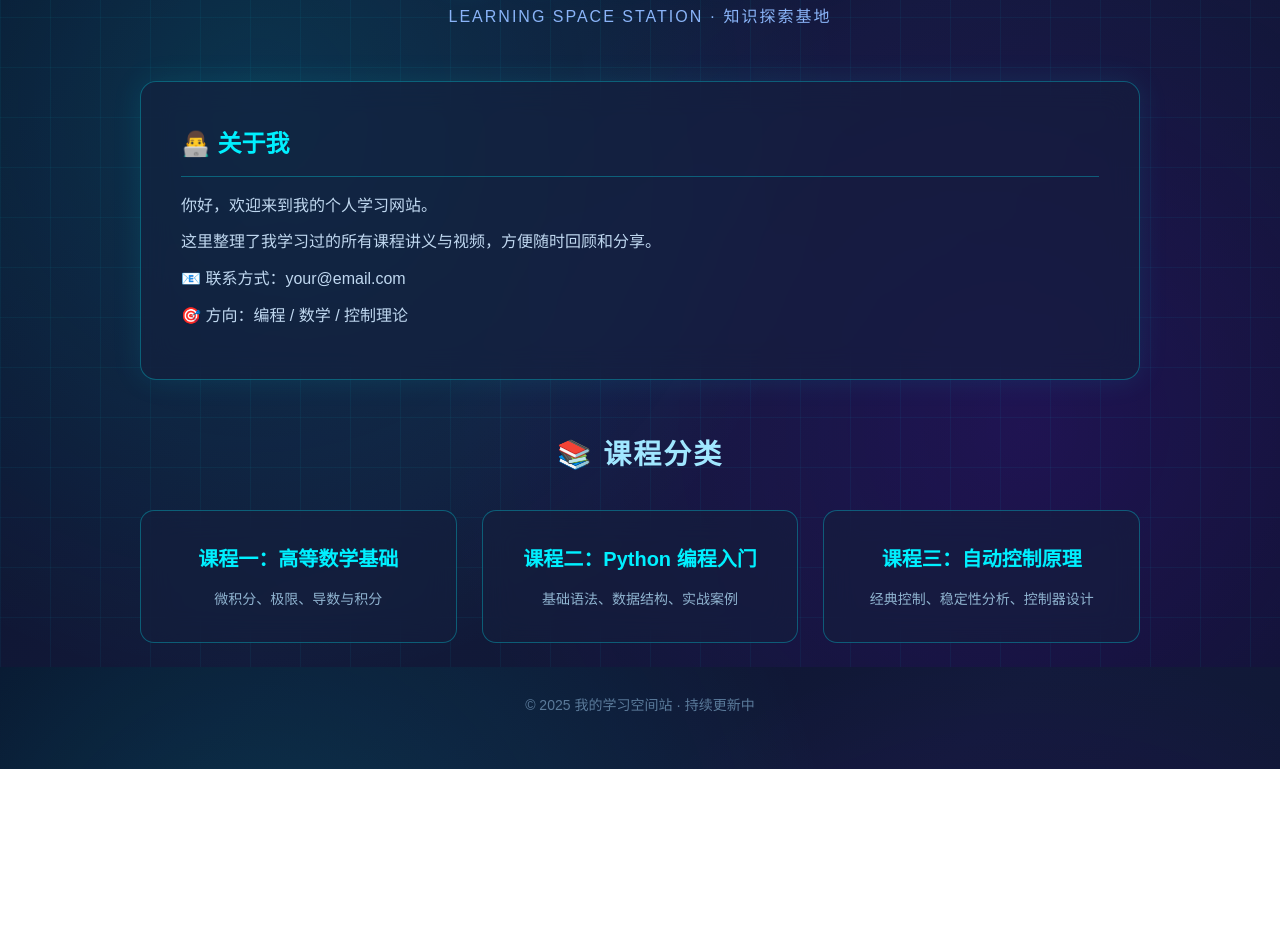
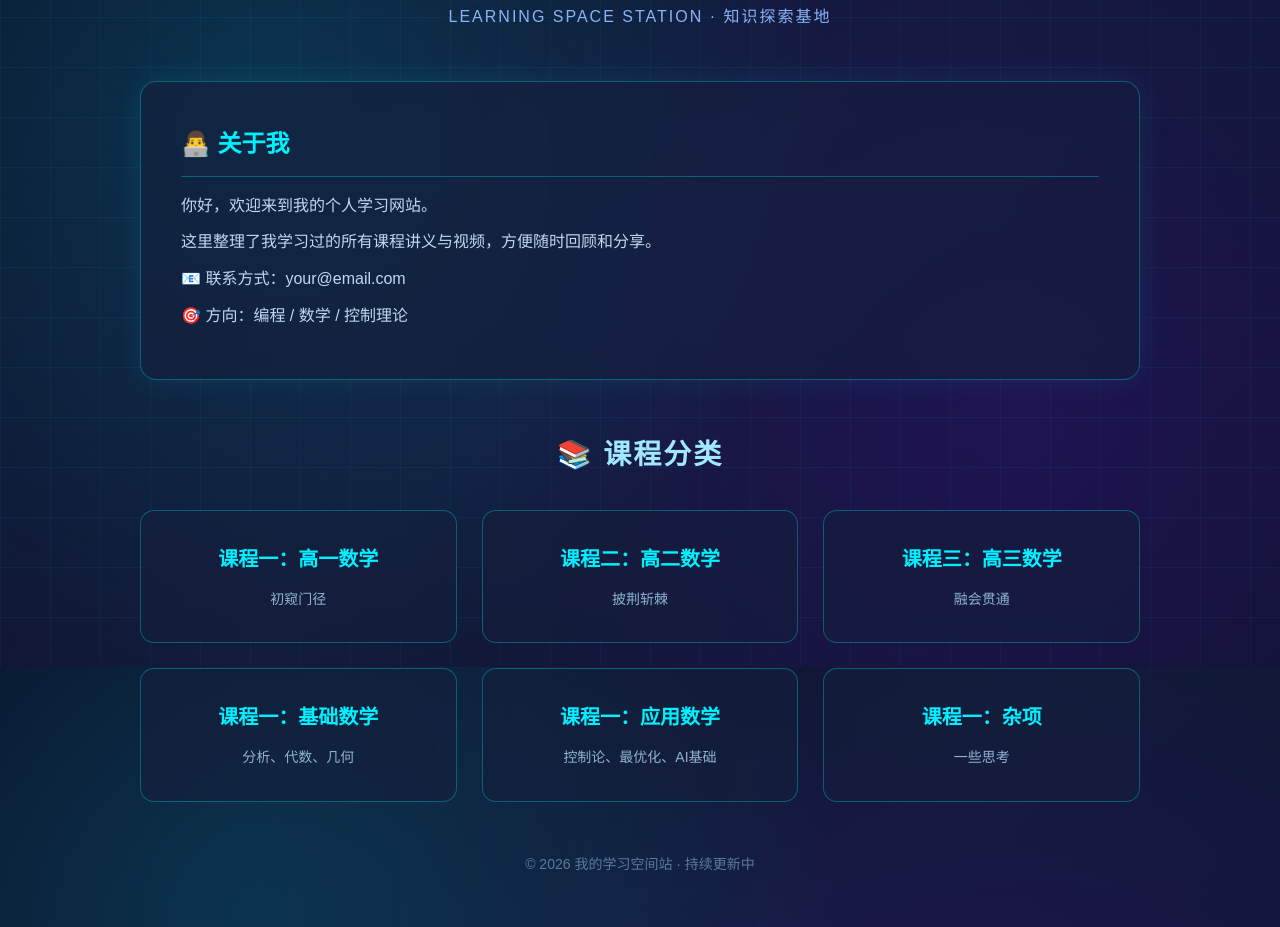
Before and after one commit to yjkstudyspace/yjkelemath.github.io, a plain HTML site: page index.html in a window 1280 px wide. Shown: the part 133-1060 px from the top of the page. Before the commit the page ends 902 px from the top, so only its background shows below. Drawn offline with Linux system fonts and the light colour scheme.

Commit message:
Update index.html

```diff
--- a/index.html
+++ b/index.html
@@ -171,25 +171,42 @@
         <div class="course-grid">
             <!-- 课程1 卡片 -->
             <a href="course1.html" class="course-card">
-                <h3>课程一：高等数学基础</h3>
-                <p>微积分、极限、导数与积分</p>
+                <h3>课程一：高一数学</h3>
+                <p>初窥门径</p>
             </a>
 
             <!-- 课程2 卡片 -->
             <a href="course2.html" class="course-card">
-                <h3>课程二：Python 编程入门</h3>
-                <p>基础语法、数据结构、实战案例</p>
+                <h3>课程二：高二数学</h3>
+                <p>披荆斩棘</p>
             </a>
 
-            <!-- 课程3 卡片（想加就复制这一段） -->
+            <!-- 课程3 卡片 -->
             <a href="course3.html" class="course-card">
-                <h3>课程三：自动控制原理</h3>
-                <p>经典控制、稳定性分析、控制器设计</p>
+                <h3>课程三：高三数学</h3>
+                <p>融会贯通</p>
             </a>
+
+            <!-- 课程4 卡片 -->
+            <a href="course4.html" class="course-card">
+                <h3>课程一：基础数学</h3>
+                <p>分析、代数、几何</p>
+            </a>
+           <!-- 课程5 卡片 -->
+            <a href="course5.html" class="course-card">
+                <h3>课程一：应用数学</h3>
+                <p>控制论、最优化、AI基础</p>
+            </a>
+           <!-- 课程6 卡片 -->
+            <a href="course6.html" class="course-card">
+                <h3>课程一：杂项</h3>
+                <p>一些思考</p>
+            </a>
+
         </div>
 
         <div class="footer">
-            © 2025 我的学习空间站 · 持续更新中
+            © 2026 我的学习空间站 · 持续更新中
         </div>
     </div>
 </body>
```
